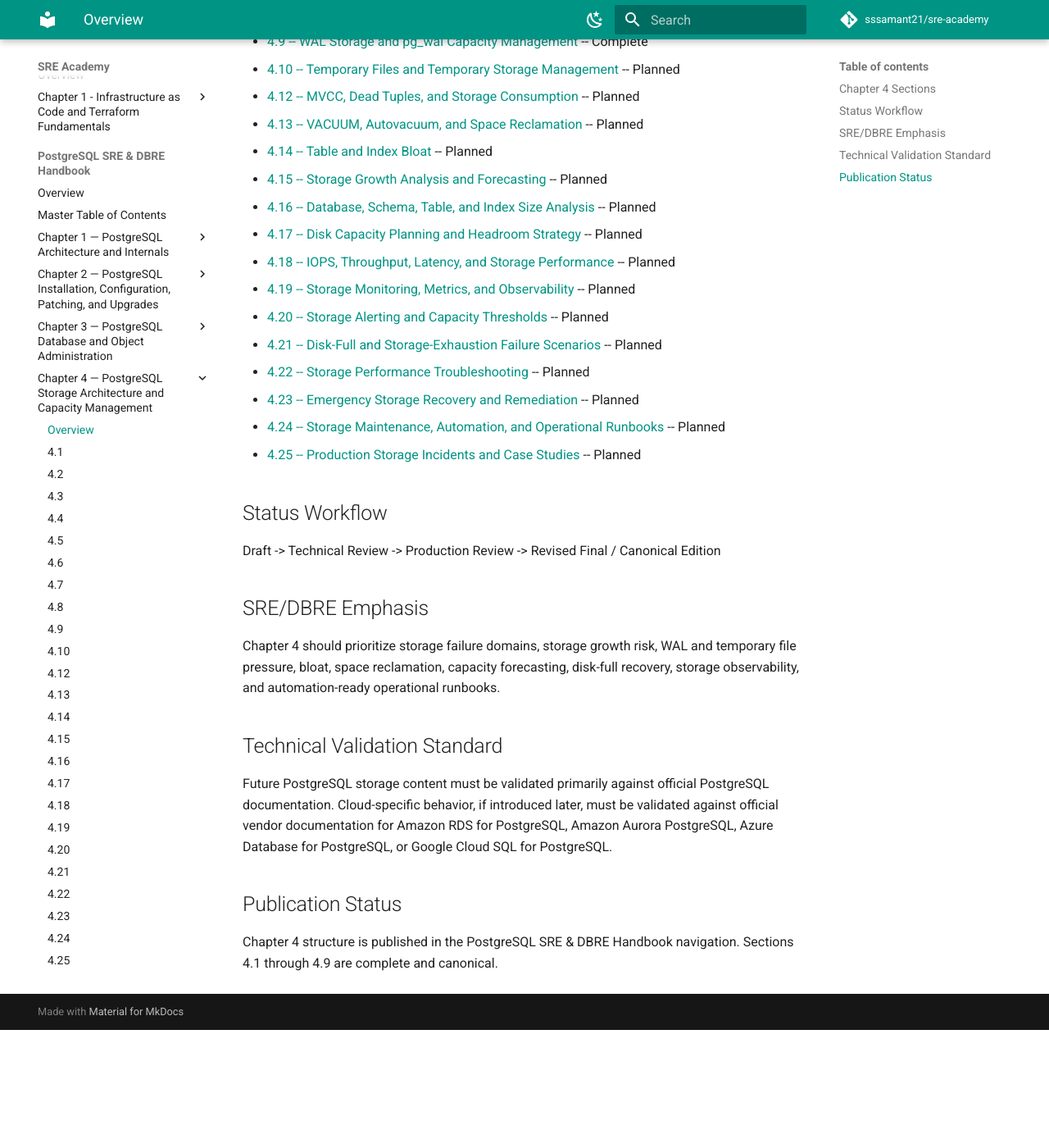
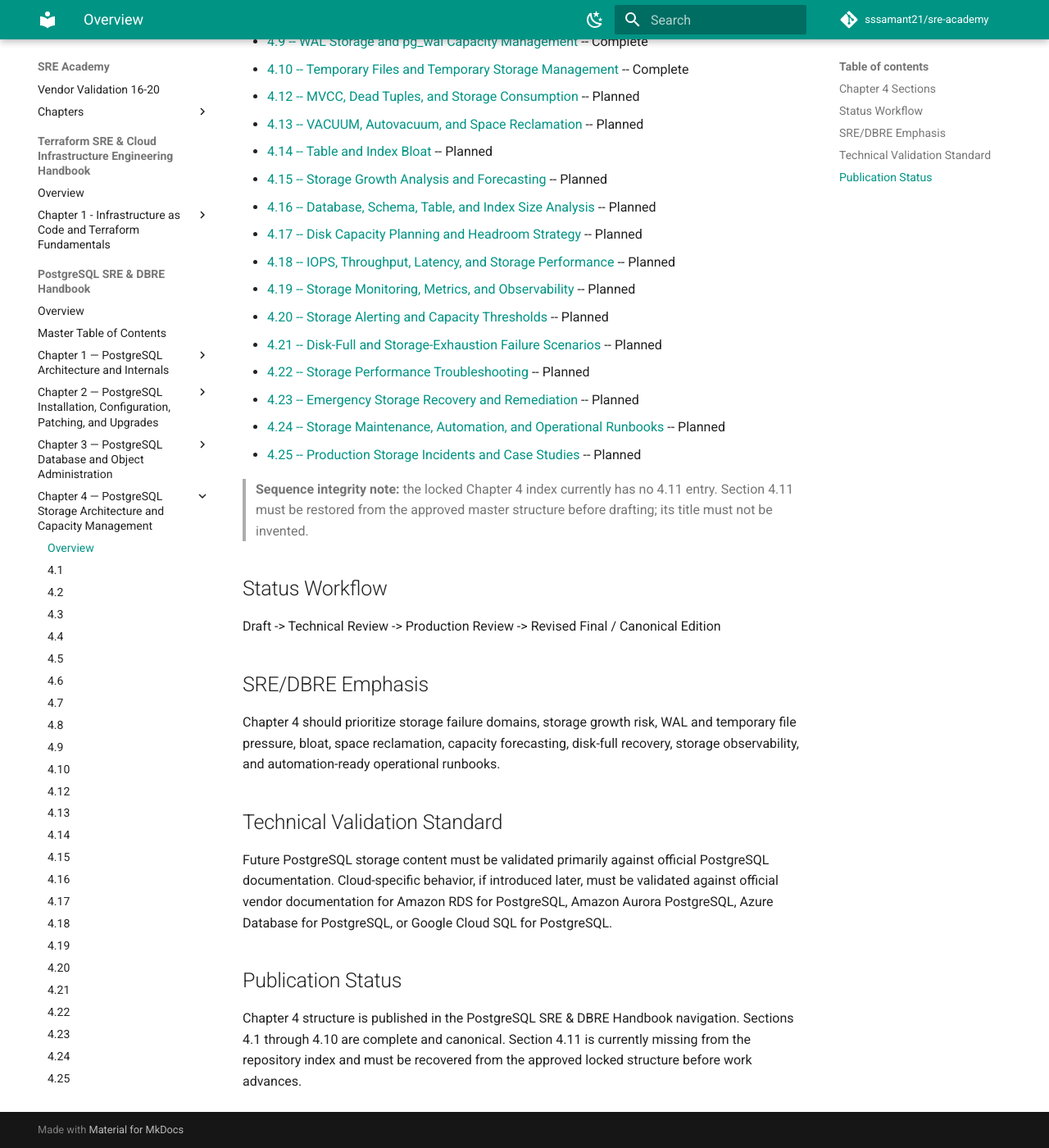
Before and after one commit to sssamant21/sre-academy, an MkDocs documentation site: the page built from docs/books/postgresql-sre-dbre-handbook/chapter-04/index.md, in a window 1280 px wide and 1400 px high, scrolled down 786 px. Shown: the whole window at 82% size. Built offline with MkDocs 1.6.1 and Material for MkDocs 9.7.7, drawn with Linux system fonts in a browser that asks for light colours; comment, search, counter and statistics services are not loaded; before the commit the page ends 2042 px from its top, so only the background shows below that.

Commit message:
docs(postgres): mark chapter 4 section 4.10 complete

```diff
--- a/docs/books/postgresql-sre-dbre-handbook/chapter-04/index.md
+++ b/docs/books/postgresql-sre-dbre-handbook/chapter-04/index.md
@@ -21,7 +21,7 @@
 - [4.7 -- TOAST Architecture and Large-Value Storage](4.7-toast-architecture-and-large-value-storage.md) -- Complete
 - [4.8 -- Tablespaces and Storage Placement](4.8-tablespaces-and-storage-placement.md) -- Complete
 - [4.9 -- WAL Storage and pg_wal Capacity Management](4.9-wal-storage-and-pg-wal-capacity-management.md) -- Complete
-- [4.10 -- Temporary Files and Temporary Storage Management](4.10-temporary-files-and-temporary-storage-management.md) -- Planned
+- [4.10 -- Temporary Files and Temporary Storage Management](4.10-temporary-files-and-temporary-storage-management.md) -- Complete
 - [4.12 -- MVCC, Dead Tuples, and Storage Consumption](4.12-mvcc-dead-tuples-and-storage-consumption.md) -- Planned
 - [4.13 -- VACUUM, Autovacuum, and Space Reclamation](4.13-vacuum-autovacuum-and-space-reclamation.md) -- Planned
 - [4.14 -- Table and Index Bloat](4.14-table-and-index-bloat.md) -- Planned
@@ -37,6 +37,8 @@
 - [4.24 -- Storage Maintenance, Automation, and Operational Runbooks](4.24-storage-maintenance-automation-and-operational-runbooks.md) -- Planned
 - [4.25 -- Production Storage Incidents and Case Studies](4.25-production-storage-incidents-and-case-studies.md) -- Planned
 
+> **Sequence integrity note:** the locked Chapter 4 index currently has no 4.11 entry. Section 4.11 must be restored from the approved master structure before drafting; its title must not be invented.
+
 ## Status Workflow
 
 Draft -> Technical Review -> Production Review -> Revised Final / Canonical Edition
@@ -51,4 +53,4 @@
 
 ## Publication Status
 
-Chapter 4 structure is published in the PostgreSQL SRE & DBRE Handbook navigation. Sections 4.1 through 4.9 are complete and canonical.
+Chapter 4 structure is published in the PostgreSQL SRE & DBRE Handbook navigation. Sections 4.1 through 4.10 are complete and canonical. Section 4.11 is currently missing from the repository index and must be recovered from the approved locked structure before work advances.
```
